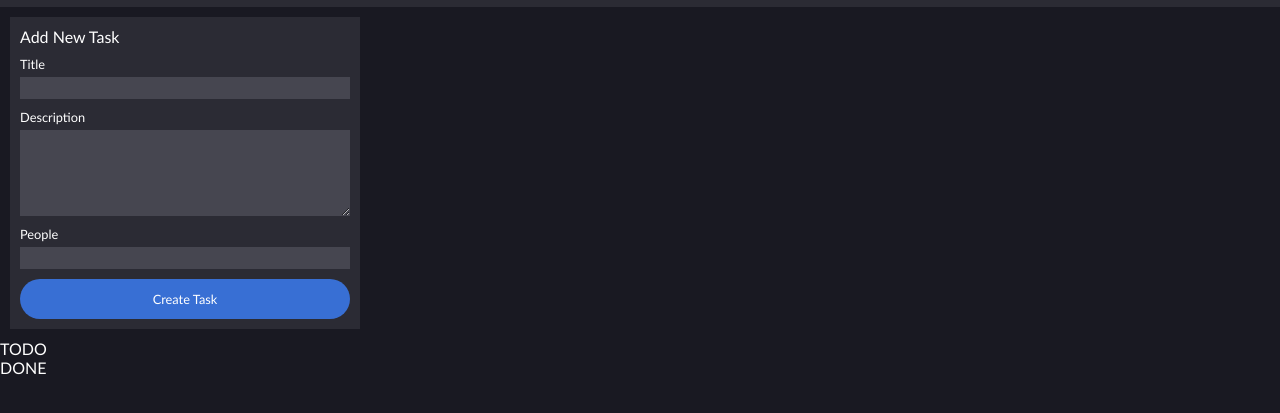
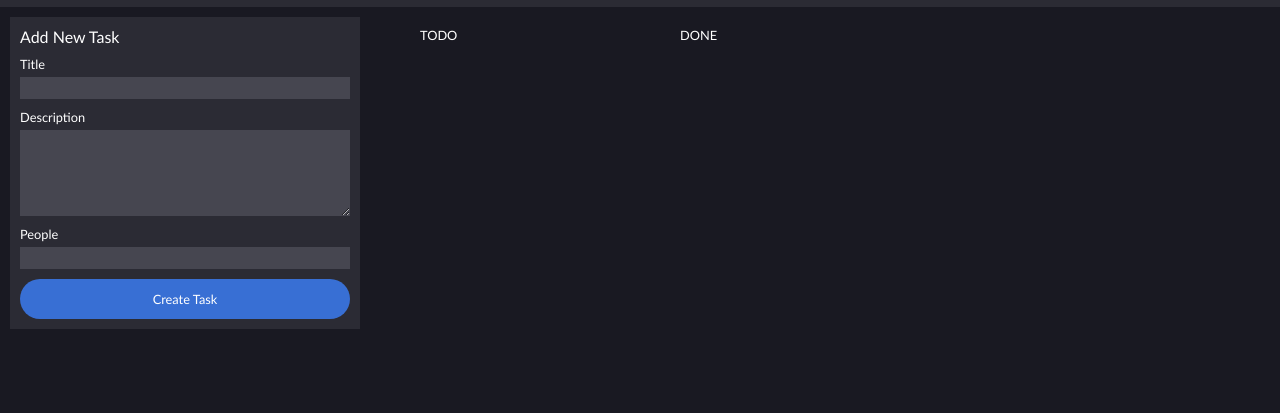
Before and after one commit to prekshaj-ain/kanban, a website with bundled scripts: page index.html in a window 1280 px wide. Shown: the part 53-466 px from the top of the page. Built offline with nearby package versions, Linux system fonts and the light colour scheme.

Commit message:
:lipstick: add styles for custom scrollbar, board and tasks

```diff
--- a/styles.css
+++ b/styles.css
@@ -58,13 +58,19 @@ nav {
   background-color: var(--accent);
   min-height: 40px;
 }
-.root {
+#app {
+  display: flex;
+  gap: 30px;
+  flex-wrap: wrap;
+}
+#root {
   display: flex;
 }
 
 #task-input-form {
   align-self: center;
-  width: 350px;
+  max-width: 350px;
+  width: calc(100vw - 20px);
   background-color: var(--bg-secondary);
   display: flex;
   padding: 10px;
@@ -92,3 +98,29 @@ textarea {
   color: var(--text-primary);
   background-color: var(--border);
 }
+#board {
+  display: flex;
+  gap: 10px;
+}
+.tasks {
+  /* border: 1px solid var(--border); */
+  border-radius: 30px;
+  min-width: 250px;
+  padding: 10px;
+  font-size: var(--fs-3);
+}
+.tasks > header {
+  padding: 10px;
+}
+
+.customized-scrollbar {
+  overflow: auto;
+}
+.customized-scrollbar::-webkit-scrollbar {
+  width: 3px;
+  height: 5px;
+  background-color: var(--bg-secondary);
+}
+.customized-scrollbar::-webkit-scrollbar-thumb {
+  background: var(--border);
+}
```
